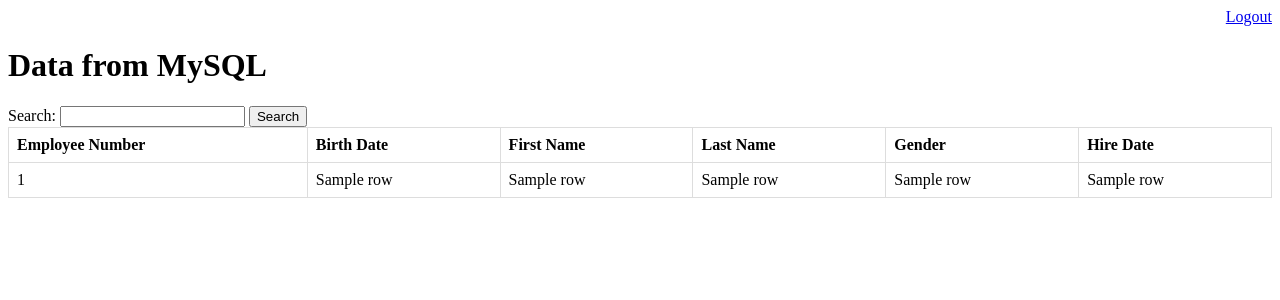
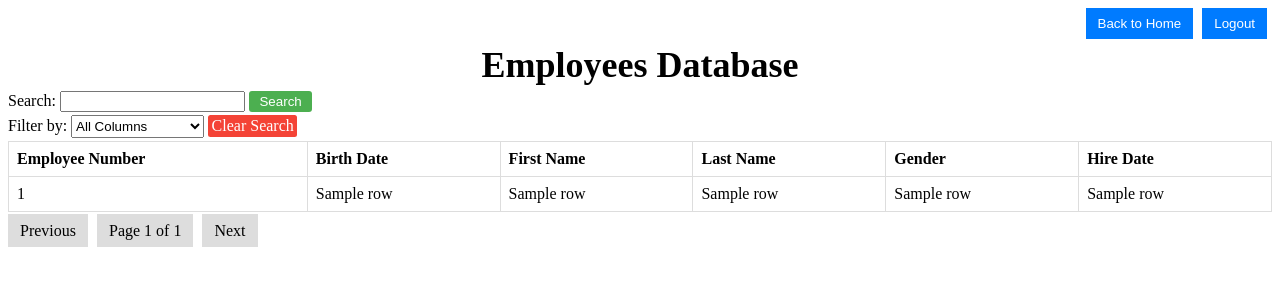
Before and after one commit to j-mcnelis/Cloud-Database-App, a Flask app: template myflaskapp/templates/index.html in a window 1280 px wide. Shown: the top 300 px of the page. Run offline with Flask 3, Linux system fonts and the light colour scheme; the visitor is signed in with stand-in values (Sample User, id 1); the template is opened without the code that fills it: most values are stand-ins (such as "Sample title", 1, 10 or a date in 2020); parts of the project's set-up code (start-up, migrations or seed data) failed here and were passed over.

Commit message:
Added home.html and various other edits

```diff
--- a/myflaskapp/app.py
+++ b/myflaskapp/app.py
@@ -16,12 +16,23 @@ db = mysql.connector.connect(
     database = config['database']['database']
 )
 
-# Landing page (login page)
-@app.route('/')
+# Login page
+@app.route('/login')
 def login():
     # Clear any previous login error
     session.pop('error', None)
     return render_template('login.html', error=session.get('error'))
+
+# Before each request, check if the user is logged in
+@app.before_request
+def check_login():
+    if not session.get('logged_in') and not request.path.startswith('/login'):
+        return redirect(url_for('login'))
+
+# Landing page (home page)
+@app.route('/home')
+def home():
+    return render_template('home.html')
 
 # Login route
 @app.route('/login', methods=['POST'])
@@ -33,7 +44,7 @@ def do_login():
     # password that will login to the database. This is a simple method to log in
     if username == config['database']['user'] and password == config['database']['password']:
         session['logged_in'] = True
-        return redirect(url_for('index'))
+        return redirect(url_for('home'))
     else:
         flash('Incorrect Username/Password', 'error')
         return redirect(url_for('login'))
@@ -49,6 +60,7 @@ def index():
     # Check for user log in
     if not session.get('logged_in'):
         return redirect(url_for('login'))
+
     page = int(request.args.get('page', 1))
     per_page = 50
     offset = (page - 1) * per_page
@@ -56,24 +68,40 @@ def index():
     cursor = db.cursor()
 
     search_query = request.args.get('search', '')
+    filter_by = request.args.get('filter', 'all')  # Default to searching in all columns
 
     if search_query:
-        sql = "SELECT * FROM employees WHERE CONCAT(emp_no, birth_date, first_name, last_name, gender, hire_date) LIKE %s LIMIT %s OFFSET %s"
-        cursor.execute(sql, ('%' + search_query + '%', per_page, offset))
+        # Define the columns based on the selected filter
+        columns = ['emp_no', 'birth_date', 'first_name', 'last_name', 'gender', 'hire_date']
+
+        # Build the WHERE clause based on the selected filter
+        if filter_by != 'all':
+            where_clause = f"LOWER({filter_by}) LIKE %s"
+        else:
+            where_clause = ' OR '.join([f"LOWER({col}) LIKE %s" for col in columns])
+
+        sql = f"SELECT * FROM employees WHERE {where_clause}"
+
+        # Execute the query with the search query and selected filter
+        cursor.execute(sql, (['%' + search_query.lower() + '%'] if filter_by != 'all' else ['%' + search_query.lower() + '%'] * len(columns)))
+
+        data = cursor.fetchall()
+
+        total_records = len(data)
+        total_pages = 1 if total_records == 0 else (total_records // per_page) + (total_records % per_page > 0)
+
+        # Paginate the results for display
+        data = data[offset:offset + per_page]
     else:
+        cursor.execute("SELECT COUNT(*) FROM employees")
+        total_records = cursor.fetchone()[0]
+        total_pages = (total_records // per_page) + (total_records % per_page > 0)
+
         sql = "SELECT * FROM employees LIMIT %s OFFSET %s"
         cursor.execute(sql, (per_page, offset))
+        data = cursor.fetchall()
 
-    data = cursor.fetchall()
-
-    # Count total records for pagination
-    cursor.execute("SELECT COUNT(*) FROM employees")
-    total_records = cursor.fetchone()[0]
-    max_pages = (total_records // per_page) + (total_records % per_page > 0)
-
-    pagination = max_pages > 1
-
-    return render_template('index.html', data=data, page=page, max_pages=max_pages, pagination=pagination, search=search_query)
+    return render_template('index.html', data=data, page=page, total_pages=total_pages, search=search_query, filter=filter_by)
 
 if __name__ == '__main__':
     app.run()
--- a/myflaskapp/templates/index.html
+++ b/myflaskapp/templates/index.html
@@ -19,17 +19,113 @@
         tr:nth-child(even) {
             background-color: #f2f2f2;
         }
+
+        .pagination {
+            margin-top: 10px;
+        }
+
+        .pagination a, .pagination span {
+            background-color: #4CAF50;
+            color: white;
+            padding: 8px 12px;
+            border: none;
+            text-decoration: none;
+            cursor: pointer;
+            margin-right: 5px;
+        }
+
+        .pagination span {
+            background-color: #ddd;
+            color: black;
+            cursor: not-allowed;
+        }
+
+        .button-container {
+            float: right;
+        }
+
+        .button-container form {
+            display: inline-block;
+            margin-right: 5px;
+        }
+
+        .button-container button {
+            background-color: #007BFF;
+            color: white;
+            padding: 8px 12px;
+            border: none;
+            text-decoration: none;
+            cursor: pointer;
+        }
+
+        .button-container button:hover {
+            background-color: #0056b3;
+        }
+
+        .search-button {
+            padding: 3.2px 10.5px;
+            background-color: #4CAF50;
+            font: bold;
+            color: white;
+            text-decoration: none;
+            border: none;
+            border-radius: 3px;
+            cursor: pointer;
+        }
+
+        .search-button:hover {
+            background-color: #45a049;
+        }
+
+        .clear-search-button {
+            padding: 2px 3.5px;
+            background-color: #f44336;
+            color: white;
+            text-decoration: none;
+            border: none;
+            border-radius: 2.5px;
+            cursor: pointer;
+        }
+
+        .clear-search-button:hover {
+            background-color: #d32f2f;
+        }
+
+        .clear {
+            clear: both;
+        }
+
     </style>
 </head>
 <body>
-    <div style="text-align: right;">
-        <a href="/logout">Logout</a>
+    <div class="button-container">
+        <form action="/home" method="get">
+            <button type="submit">Back to Home</button>
+        </form>
+
+        <form action="/logout" method="get">
+            <button type="submit">Logout</button>
+        </form>
     </div>
-    <h1>Data from MySQL</h1>
-    <form action="/index" method="get">
+
+    <div class="clear"></div>
+    <h1 style="text-align: center; margin-top: 5px; margin-bottom: 5px; font-size: 36px">Employees Database</h1>
+    <form id="searchForm" action="/index" method="get">
         <label for="search">Search:</label>
         <input type="text" id="search" name="search" value="{{ search }}">
-        <button type="submit">Search</button>
+        <button type="submit" class="search-button" style="display: inline-block;">Search</button>
+        <br>
+        <label for="filter" style="margin-top: 3px; margin-bottom: 3px;">Filter by:</label>
+        <select id="filter" name="filter" style="margin-top: 3px; margin-bottom: 3px; padding-top: 2px; padding-bottom: 2px;">
+            <option value="all" {% if filter == 'all' %}selected{% endif %}>All Columns</option>
+            <option value="emp_no" {% if filter == 'emp_no' %}selected{% endif %}>Employee Number</option>
+            <option value="birth_date" {% if filter == 'birth_date' %}selected{% endif %}>Birth Date</option>
+            <option value="first_name" {% if filter == 'first_name' %}selected{% endif %}>First Name</option>
+            <option value="last_name" {% if filter == 'last_name' %}selected{% endif %}>Last Name</option>
+            <option value="gender" {% if filter == 'gender' %}selected{% endif %}>Gender</option>
+            <option value="hire_date" {% if filter == 'hire_date' %}selected{% endif %}>Hire Date</option>
+        </select>
+        <a href="/index?search=&filter=all" class="clear-search-button" style="display: inline-block;">Clear Search</a>
     </form>
     <table>
         <thead>
@@ -43,6 +139,7 @@
             </tr>
         </thead>
         <tbody>
+            {% if data %}
                 {% for row in data %}
                     <tr>
                         <td>{{ row[0] }}</td>
@@ -53,18 +150,32 @@
                         <td>{{ row[5] }}</td>
                     </tr>
                 {% endfor %}
+            {% else %}
+                <tr>
+                    <td colspan="6">No results found.</td>
+                </tr>
+            {% endif %}
         </tbody>
     </table>
-    {% if pagination %}
-        <div>
-            <span>Page {{ page }} of {{ max_pages }}</span>
+    <div class="pagination">
         {% if page > 1 %}
             <a href="?page={{ page - 1 }}{% if search %}&search={{ search }}{% endif %}">Previous</a>
+        {% else %}
+            <span>Previous</span>
         {% endif %}
-            {% if page < max_pages %}
+        <span>Page {{ page }} of {{ total_pages }}</span>
+        {% if page < total_pages %}
             <a href="?page={{ page + 1 }}{% if search %}&search={{ search }}{% endif %}">Next</a>
+        {% else %}
+            <span>Next</span>
         {% endif %}
     </div>
-    {% endif %}
+<script>
+    function clearSearch() {
+        document.getElementById('search').value = '';
+        document.getElementById('filter').value = 'all';
+        document.forms[0].submit(); // Submit the form after clearing
+    }
+</script>
 </body>
 </html>
```
Also changed, not shown: myflaskapp/templates/home.html (added, +67 -0 lines), myflaskapp/templates/login.html (+9 -7 lines). Lines whose indentation alone changed are shown as unchanged.
